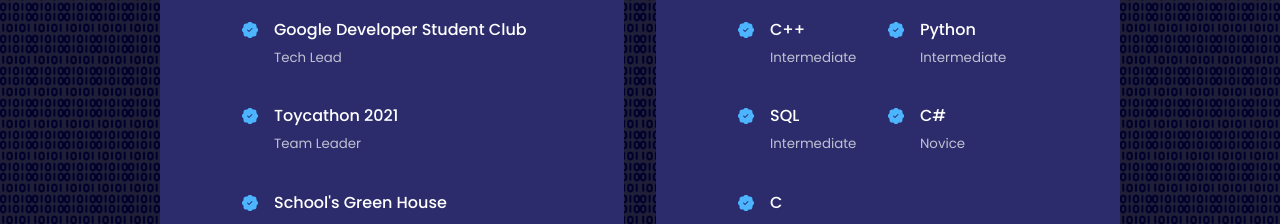
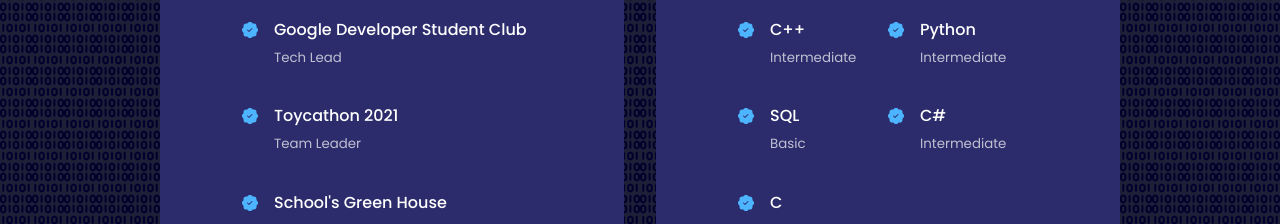
Before and after one commit to AbhishekRana21/AbhishekRana21.github.io, a React (Create React App) app: page / in a window 1280 px wide. Shown: the part 1780-2004 px from the top of the page. Built offline with nearby package versions, Linux system fonts and the light colour scheme.

Commit message:
Initial Commit

```diff
--- a/src/components/experience/Experience.jsx
+++ b/src/components/experience/Experience.jsx
@@ -64,14 +64,14 @@
               <BsPatchCheckFill className='experience__details-icon'/>
               <div>
                 <h4>SQL</h4>
-                <small className='text-light'>Intermediate</small>
+                <small className='text-light'>Basic</small>
               </div>
             </article>
             <article className='experience__details'>
               <BsPatchCheckFill className='experience__details-icon'/>
               <div>
                 <h4>C#</h4>
-                <small className='text-light'>Novice</small>
+                <small className='text-light'>Intermediate</small>
               </div>
             </article>
             <article className='experience__details'>
```
